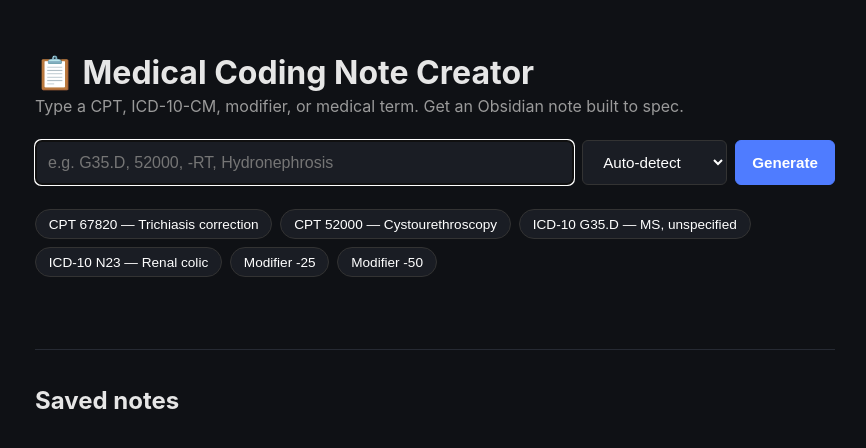
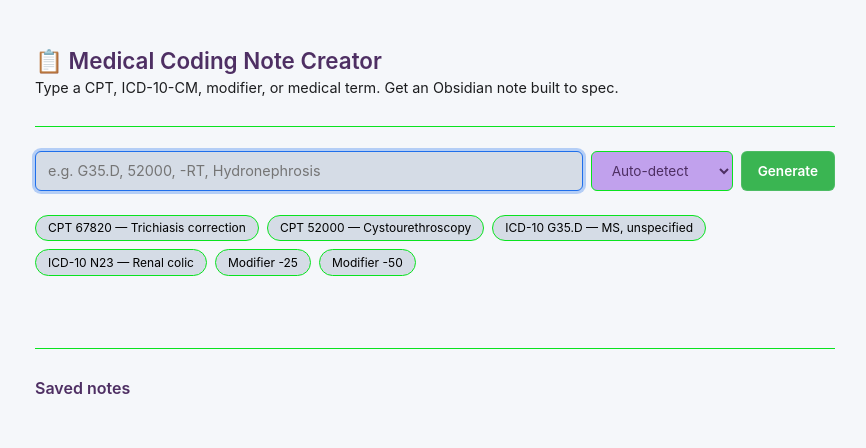
Before and after one commit to crmills81/Medical-Coding-Note-Creator, a website: page public/index.html in a window 1280 px wide. Shown: the whole page, without its empty margins (205-1071 px from the left). Drawn offline with Linux system fonts and the light colour scheme; no server answers.

Commit message:
Adjust theme colors

```diff
--- a/public/style.css
+++ b/public/style.css
@@ -1,14 +1,44 @@
 * { box-sizing: border-box; }
+
+:root {
+  --gh-canvas: #f5f7fa;
+  --gh-canvas-subtle: #d5dce6;
+  --gh-canvas-overlay: #c1a1ed;
+  --gh-border: #09e31f;
+  --gh-border-muted: #351d42;
+  --gh-fg-default: #4e2f63;
+  --gh-fg-muted: #1c1d1f;
+  --gh-accent: #000000;
+  --gh-accent-emphasis: #1f6feb;
+  --gh-success: #3fb950;
+  --gh-success-emphasis: #3ab552;
+  --gh-danger: #f85149;
+  --gh-mono: ui-monospace, "SF Mono", "Inter", Consolas, "Liberation Mono", Menlo, monospace;
+  --gh-sans: -apple-system, BlinkMacSystemFont, "Google Sans", "Inter", Helvetica, Arial, sans-serif;
+}
+
 body {
-  font-family: -apple-system, BlinkMacSystemFont, "Segoe UI", sans-serif;
-  background: #0f1115;
-  color: #e6e6e6;
+  font-family: var(--gh-sans);
+  background: var(--gh-canvas);
+  color: var(--gh-fg-default);
   margin: 0;
   padding: 2rem 1rem;
+  font-size: 14px;
 }
+
 .app { max-width: 800px; margin: 0 auto; }
-header h1 { margin-bottom: 0.25rem; }
-.subtitle { color: #9a9a9a; margin-top: 0; }
+
+header {
+  border-bottom: 1px solid var(--gh-border);
+  padding-bottom: 1rem;
+  margin-bottom: 1.5rem;
+}
+header h1 {
+  margin-bottom: 0.25rem;
+  font-size: 1.4rem;
+  font-weight: 600;
+}
+.subtitle { color: var(--gh-fg-muted); margin-top: 0; font-size: 0.9rem; }
 
 .input-row {
   display: flex;
@@ -17,37 +47,61 @@ header h1 { margin-bottom: 0.25rem; }
 }
 #codeInput {
   flex: 1;
-  padding: 0.75rem;
-  font-size: 1rem;
+  padding: 0.6rem 0.75rem;
+  font-size: 0.9rem;
+  font-family: var(--gh-mono);
   border-radius: 6px;
-  border: 1px solid #333;
-  background: #1a1d24;
+  border: 1px solid var(--gh-border);
+  background: var(--gh-canvas-subtle);
+  color: var(--gh-fg-default);
+}
+#codeInput:focus {
+  outline: none;
+  border-color: var(--gh-accent-emphasis);
+  box-shadow: 0 0 0 3px rgba(31, 111, 235, 0.3);
+}
+
+select, button {
+  padding: 0.6rem 1rem;
+  border-radius: 6px;
+  border: 1px solid var(--gh-border);
+  background: var(--gh-canvas-overlay);
+  color: var(--gh-fg-default);
+  cursor: pointer;
+  font-size: 0.85rem;
+  font-family: var(--gh-sans);
+}
+button:hover { background: #71498c; border-color: #8b949e; }
+
+#generateBtn {
+  background: var(--gh-success-emphasis);
+  border-color: rgba(240, 246, 252, 0.1);
   color: #fff;
+  font-weight: 600;
 }
-select, button {
-  padding: 0.75rem 1rem;
-  border-radius: 6px;
-  border: 1px solid #333;
-  background: #1a1d24;
-  color: #fff;
-  cursor: pointer;
-  font-size: 0.95rem;
+#generateBtn:hover { background: var(--gh-success); }
+#generateBtn:disabled { opacity: 0.5; cursor: not-allowed; }
+
+button.copied {
+  background: var(--gh-success) !important;
+  border-color: var(--gh-success) !important;
+  color: #0d1117 !important;
+  font-weight: 600;
 }
-button:hover { background: #262a33; }
-#generateBtn { background: #4f7cff; border-color: #4f7cff; font-weight: 600; }
-#generateBtn:hover { background: #3d68e8; }
-#generateBtn:disabled { opacity: 0.6; cursor: not-allowed; }
 
 .quick-suggestions { display: flex; flex-wrap: wrap; gap: 0.5rem; margin-bottom: 1rem; }
 .chip {
-  font-size: 0.85rem;
-  padding: 0.4rem 0.8rem;
+  font-size: 0.75rem;
+  padding: 0.3rem 0.75rem;
   border-radius: 999px;
-  background: #1a1d24;
+  background: var(--gh-canvas-subtle);
+  border: 1px solid var(--gh-border);
+  color: var(--gh-accent);
 }
+.chip:hover { background: var(--gh-canvas-overlay); border-color: var(--gh-accent); }
 
-.status { min-height: 1.5rem; margin: 0.5rem 0; color: #9a9a9a; font-size: 0.9rem; }
-.status.error { color: #ff6b6b; }
+.status { min-height: 1.5rem; margin: 0.5rem 0; color: var(--gh-fg-muted); font-size: 0.85rem; }
+.status.error { color: var(--gh-danger); }
 
 .output-row { margin: 1.5rem 0; }
 .output-header {
@@ -55,29 +109,33 @@ button:hover { background: #262a33; }
   justify-content: space-between;
   align-items: center;
   margin-bottom: 0.5rem;
-  font-size: 0.85rem;
-  color: #9a9a9a;
+  font-size: 0.8rem;
+  color: var(--gh-fg-muted);
+  font-family: var(--gh-mono);
 }
 #outputArea {
   width: 100%;
   min-height: 500px;
   padding: 1rem;
   border-radius: 6px;
-  border: 1px solid #333;
-  background: #1a1d24;
-  color: #e6e6e6;
-  font-family: "SF Mono", Consolas, monospace;
-  font-size: 0.85rem;
+  border: 1px solid var(--gh-border);
+  background: var(--gh-canvas-subtle);
+  color: var(--gh-fg-default);
+  font-family: var(--gh-mono);
+  font-size: 0.8rem;
   line-height: 1.5;
 }
+#outputArea:focus { outline: none; border-color: var(--gh-accent-emphasis); }
 
-.saved-notes { margin-top: 2rem; border-top: 1px solid #262a33; padding-top: 1rem; }
+.saved-notes { margin-top: 2rem; border-top: 1px solid var(--gh-border); padding-top: 1rem; }
+.saved-notes h2 { font-size: 1rem; font-weight: 600; color: var(--gh-fg-default); }
 .saved-item {
   display: flex;
   justify-content: space-between;
   align-items: center;
-  padding: 0.5rem 0;
-  border-bottom: 1px solid #1a1d24;
-  font-size: 0.9rem;
+  padding: 0.6rem 0;
+  border-bottom: 1px solid var(--gh-border-muted);
+  font-size: 0.85rem;
+  font-family: var(--gh-mono);
 }
-.empty { color: #666; font-size: 0.9rem; }
+.empty { color: var(--gh-fg-muted); font-size: 0.85rem; }
```
